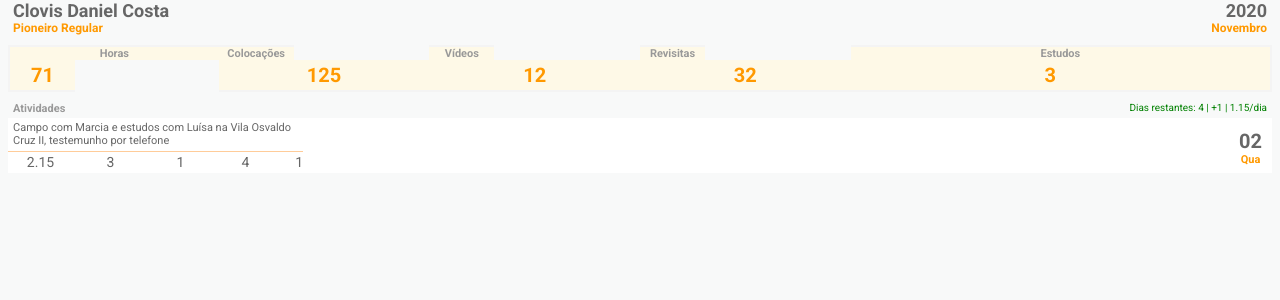
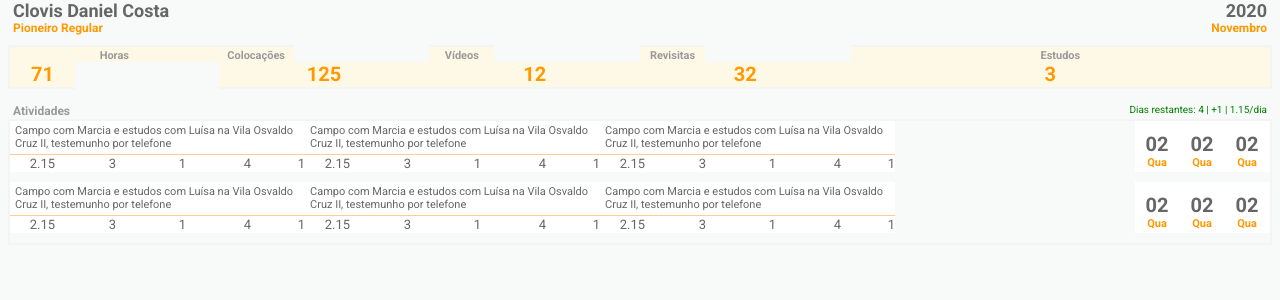
Before and after one commit to clovisdanielcosta/django-relate, a Django app: page /activities/ in a window 1280 px wide. Shown: the part 48-348 px from the top of the page. Run offline with Django 3.2, Linux system fonts and the light colour scheme.

Commit message:
Add margin-bottom on itens of template activities

```diff
--- a/core/static/css/activities.css
+++ b/core/static/css/activities.css
@@ -104,6 +104,7 @@ body {
     font-size: 11px;
     color: #999999;
     font-weight: 700;
+    padding-top: 2px;
     background-color: #FEF9E7;
     border-top: 2px solid #F4F4F4;
     border-left: 2px solid #F4F4F4;
@@ -116,8 +117,7 @@ body {
     font-weight: bold;
     color: #FF9900;
     background-color: #FEF9E7;
-    padding-top: 3px;
-    padding-bottom: 3px;
+    padding-bottom: 1px;
     border-left: 2px solid #F4F4F4;
     border-bottom: 2px solid #F4F4F4;
 }
@@ -128,6 +128,7 @@ body {
     width: 75px;
     color: #999999;
     font-weight: 700;
+    padding-top: 2px;
     background-color: #FEF9E7;
     border-top: 2px solid #F4F4F4;
 }
@@ -138,8 +139,7 @@ body {
     font-weight: bold;
     color: #FF9900;
     background-color: #FEF9E7;
-    padding-top: 3px;
-    padding-bottom: 3px;
+    padding-bottom: 1px;
     border-bottom: 2px solid #F4F4F4;
 }
 
@@ -149,6 +149,7 @@ body {
     font-size: 11px;
     color: #999999;
     font-weight: 700;
+    padding-top: 2px;
     background-color: #FEF9E7;
     border-top: 2px solid #F4F4F4;
 }
@@ -159,8 +160,7 @@ body {
     font-weight: bold;
     color: #FF9900;
     background-color: #FEF9E7;
-    padding-top: 3px;
-    padding-bottom: 3px;
+    padding-bottom: 1px;
     border-bottom: 2px solid #F4F4F4;
 }
 
@@ -170,6 +170,7 @@ body {
     font-size: 11px;
     color: #999999;
     font-weight: 700;
+    padding-top: 2px;
     background-color: #FEF9E7;
     border-top: 2px solid #F4F4F4;
 }
@@ -180,8 +181,7 @@ body {
     font-weight: bold;
     color: #FF9900;
     background-color: #FEF9E7;
-    padding-top: 3px;
-    padding-bottom: 3px;
+    padding-bottom: 1px;
     border-bottom: 2px solid #F4F4F4;
 }
 
@@ -190,7 +190,7 @@ body {
     font-size: 11px;
     color: #999999;
     font-weight: 700;
-    /* padding-right: 40px; */
+    padding-top: 2px;
     background-color: #FEF9E7;
     border-top: 2px solid #F4F4F4;
     border-right: 2px solid #F4F4F4;
@@ -203,8 +203,7 @@ body {
     color: #FF9900;
     background-color: #FEF9E7;
     padding-right: 20px;
-    padding-top: 3px;
-    padding-bottom: 3px;
+    padding-bottom: 1px;
     border-right: 2px solid #F4F4F4;
     border-bottom: 2px solid #F4F4F4;
 }
@@ -212,11 +211,11 @@ body {
 .activ{
     grid-area: activ;
     text-align: left;
-    font-size: 11px;
+    font-size: 12px;
     color: #999999;
     font-weight: bold;
     padding-left: 5px;
-    padding-top: 10px;
+    padding-top: 15px;
 }
 
 .activ-rem{
@@ -224,37 +223,41 @@ body {
     text-align: right;
     font-size: 10px;
     padding-right: 5px;
-    padding-top: 10px;
+    padding-top: 15px;
     color: green;
 }
 
 .itens{
-    margin-top: 3px;
+    margin-top: 1px;
     grid-area: itens;
     display: block;
-    background-color: white;
+    border: solid 2px #F4F4F4;
 }
 
 .itens-first{
     float: left;
     width: 295px;
     height: auto;
+    background-color: white;
+    margin-bottom: 10px;
 }
 
 .itens-second{
     float: right;
-    width: auto;
+    width: 44px;
     height: auto;
-    padding-right: 10px;
+    padding-right: 1px;
+    background-color: white;
+    margin-bottom: 10px;
 }
 
 .itens-data{
     display: flex;
     justify-content: start;
-    font-size: 14px;
+    font-size: 13px;
     text-align: center;
-    padding-top: 2px;
-    padding-bottom: 2px;
+    padding-top: 1px;
+    padding-bottom: 1px;
 }
 
 .it-text{
@@ -319,7 +322,7 @@ body {
     display: flex;
     justify-content: center;
     align-items: flex-start;
-    height: 20px;
+    height: 16px;
     font-size: 11px;
     font-weight: bold;
     color: #FF9900;
--- a/templates/activities.html
+++ b/templates/activities.html
@@ -1,9 +1,11 @@
+{% load static %}
 <!DOCTYPE html>
 <html lang="pt_br">
 <head>
     <meta charset="UTF-8">
 	<meta name="viewport" content="width=device-width, initial-scale=1.0">
-	<link rel="stylesheet" href="../core/static/css/activities.css">
+    <!---<link rel="stylesheet" href="../core/static/css/activities.css">--->
+    <link rel="stylesheet" href="{% static 'css/activities.css' %}">
     <title>Atividades</title>
 
 </head>
@@ -36,6 +38,7 @@
         <div class="activ-rem">Dias restantes: 4 | +1 | 1.15/dia </div>
 
         <div class="itens">
+
                 <div class="itens-first">
                     <div>
                         <div class="it-text">Campo com Marcia e estudos com Luísa na Vila Osvaldo Cruz II,
@@ -54,6 +57,98 @@
                     <div class="it-day">02</div>
                     <div class="it-day-week">Qua</div>
                 </div>
+
+                <div class="itens-first">
+                    <div>
+                        <div class="it-text">Campo com Marcia e estudos com Luísa na Vila Osvaldo Cruz II,
+                        testemunho por telefone</div>
+                    </div>
+                    <div class="itens-data">
+                        <div class="it-hour">2.15</div>
+                        <div class="it-pub">3</div>
+                        <div class="it-vid">1</div>
+                        <div class="it-vis">4</div>
+                        <div class="it-stu">1</div>
+                    </div>
+                </div>
+
+                <div class="itens-second">
+                    <div class="it-day">02</div>
+                    <div class="it-day-week">Qua</div>
+                </div>
+                <div class="itens-first">
+                    <div>
+                        <div class="it-text">Campo com Marcia e estudos com Luísa na Vila Osvaldo Cruz II,
+                        testemunho por telefone</div>
+                    </div>
+                    <div class="itens-data">
+                        <div class="it-hour">2.15</div>
+                        <div class="it-pub">3</div>
+                        <div class="it-vid">1</div>
+                        <div class="it-vis">4</div>
+                        <div class="it-stu">1</div>
+                    </div>
+                </div>
+
+                <div class="itens-second">
+                    <div class="it-day">02</div>
+                    <div class="it-day-week">Qua</div>
+                </div>
+                <div class="itens-first">
+                    <div>
+                        <div class="it-text">Campo com Marcia e estudos com Luísa na Vila Osvaldo Cruz II,
+                        testemunho por telefone</div>
+                    </div>
+                    <div class="itens-data">
+                        <div class="it-hour">2.15</div>
+                        <div class="it-pub">3</div>
+                        <div class="it-vid">1</div>
+                        <div class="it-vis">4</div>
+                        <div class="it-stu">1</div>
+                    </div>
+                </div>
+
+                <div class="itens-second">
+                    <div class="it-day">02</div>
+                    <div class="it-day-week">Qua</div>
+                </div>
+                <div class="itens-first">
+                    <div>
+                        <div class="it-text">Campo com Marcia e estudos com Luísa na Vila Osvaldo Cruz II,
+                        testemunho por telefone</div>
+                    </div>
+                    <div class="itens-data">
+                        <div class="it-hour">2.15</div>
+                        <div class="it-pub">3</div>
+                        <div class="it-vid">1</div>
+                        <div class="it-vis">4</div>
+                        <div class="it-stu">1</div>
+                    </div>
+                </div>
+
+                <div class="itens-second">
+                    <div class="it-day">02</div>
+                    <div class="it-day-week">Qua</div>
+                </div>
+                <div class="itens-first">
+                    <div>
+                        <div class="it-text">Campo com Marcia e estudos com Luísa na Vila Osvaldo Cruz II,
+                        testemunho por telefone</div>
+                    </div>
+                    <div class="itens-data">
+                        <div class="it-hour">2.15</div>
+                        <div class="it-pub">3</div>
+                        <div class="it-vid">1</div>
+                        <div class="it-vis">4</div>
+                        <div class="it-stu">1</div>
+                    </div>
+                </div>
+
+                <div class="itens-second">
+                    <div class="it-day">02</div>
+                    <div class="it-day-week">Qua</div>
+                </div>
+
         </div>
 
     </div>
```
